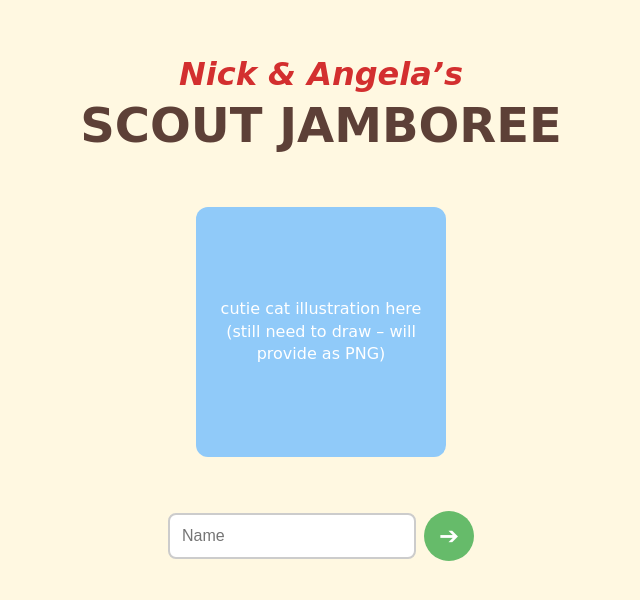
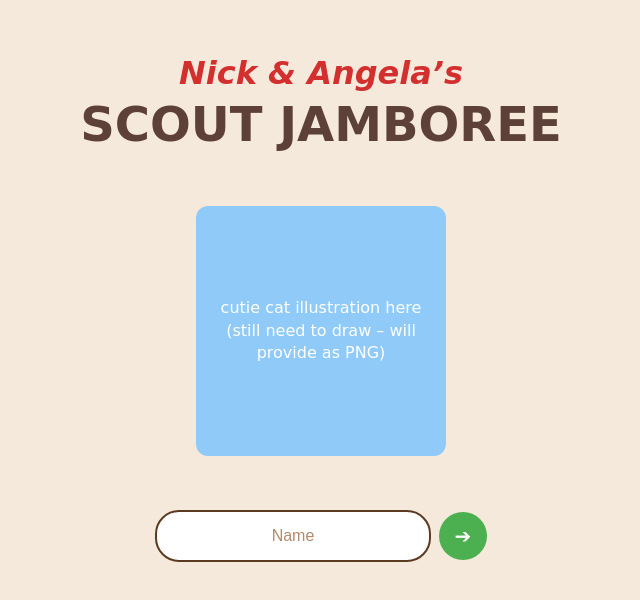
Before and after one commit to nksacayan/badge-collector, a React (Vite) app in the folder frontend/: page / in a window 1280 px wide. Shown: the part 124-724 px from the top of the page, without its empty margins (319-959 px from the left). Built offline with nearby package versions, Linux system fonts and the light colour scheme.

Commit message:
Starts fixing welcome page

```diff
--- a/frontend/src/index.css
+++ b/frontend/src/index.css
@@ -13,6 +13,6 @@ body {
   min-height: 100vh;
   display: flex;
   flex-direction: column;
-  background-color: #fff8e1;
+  background-color: #F5E9DB;
   font-family: system-ui, -apple-system, BlinkMacSystemFont, "Segoe UI", Roboto, Helvetica, Arial, sans-serif;
 }
--- a/frontend/src/pages/WelcomePage.css
+++ b/frontend/src/pages/WelcomePage.css
@@ -58,27 +58,38 @@
 }
 
 .name-input-group input {
-	padding: 0.75rem;
-	font-size: 1rem;
-	width: 220px;
-	border: 2px solid #ccc;
-	border-radius: 8px;
+  width: 240px;
+  height: 48px;
+  padding: 0 16px;
+  border: 2px solid #5c3a21; /* dark brown */
+  border-radius: 24px;
+  color: #5c3a21;
+  font-size: 16px;
+  text-align: center;
+  outline: none;
+
 }
 
+.name-input-group input::placeholder {
+  color: #b08b6f; /* light brown */
+  font-weight: 500;
+}
+
+
 .name-input-group button {
-	background-color: #66bb6a;
-	border: none;
-	border-radius: 50%;
-	width: 50px;
-	height: 50px;
-	cursor: pointer;
-	display: flex;
-	align-items: center;
-	justify-content: center;
+  width: 48px;
+  height: 48px;
+  border-radius: 50%;
+  background-color: #4CAF50; /* green */
+  display: flex;
+  align-items: center;
+  justify-content: center;
+  cursor: pointer;
+  border: none;
 }
 
 .name-input-group button::before {
-	content: '➔';
-	font-size: 1.5rem;
-	color: white;
+  content: '➔'; /* Unicode arrow */
+  color: white;
+  font-size: 20px;
 }
```
